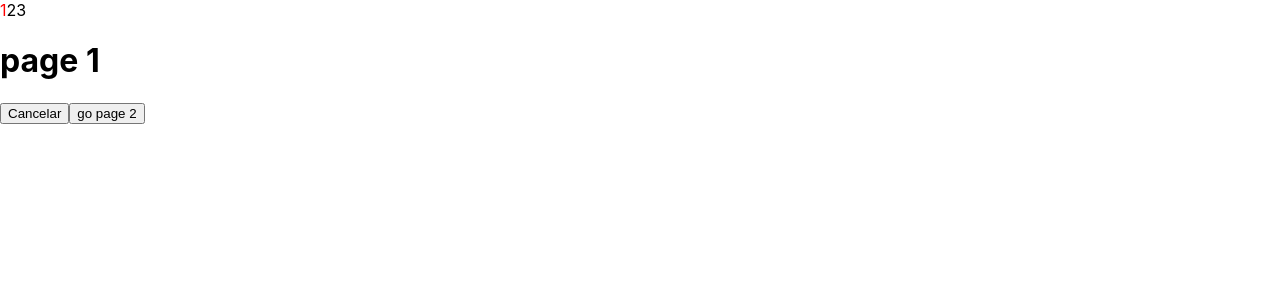
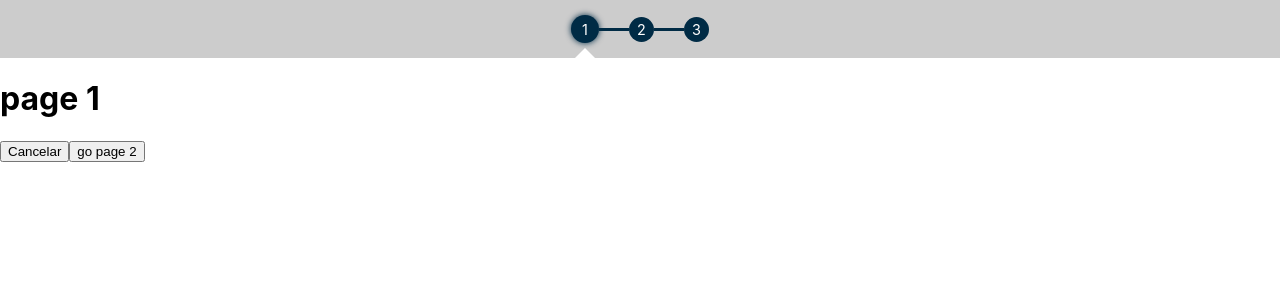
Before and after one commit to luigi055/password-manager, a React (Create React App) app: page / in a window 1280 px wide. Shown: the top 300 px of the page. Built offline with nearby package versions, Linux system fonts and the light colour scheme.

Commit message:
wizard component done

```diff
--- a/src/components/wizard/wizard.jsx
+++ b/src/components/wizard/wizard.jsx
@@ -7,21 +7,38 @@ const Wizard = ({ children, currentPage }) => {
 	const countChildren = React.Children.count(children);
 	const pagesIndex = Array.from({ length: countChildren }, (_, i) => i + 1);
 
+	const getCurrentPageStatus = (page) => {
+		let classes = "wizard__info-page";
+		if (currentPage > page) {
+			classes += " wizard__info-page--filled";
+		} else if (currentPage === page) {
+			classes += " wizard__info-page--active";
+		}
+
+		return classes;
+	};
+
 	return (
 		<div>
-			<header>
+			<header className="wizard__header">
+				<ul className="wizard__info-page__group">
 					{pagesIndex.map((page) => (
-					<span
-						className={
-							currentPage === page ? "wizard_info-page--active" : undefined
-						}
+						<li
+							className={getCurrentPageStatus(page)}
 							data-testid={tst.WIZARD_INFO_PAGE}
 							id={`info-page-${page}`}
 							key={page}
+							aria-current={currentPage === page}
 						>
-						{page}
-					</span>
+							<div className="wizard__info-page__circle">
+								{currentPage > page ? "✓" : page}
+							</div>
+							{page !== countChildren && (
+								<div className="wizard__info-page__separator" />
+							)}
+						</li>
 					))}
+				</ul>
 			</header>
 			{children[currentPage - 1]}
 		</div>
--- a/src/components/wizard/wizard.scss
+++ b/src/components/wizard/wizard.scss
@@ -1,5 +1,64 @@
+@import "../../styles/base";
+
 .wizard {
-	&_info-page--active {
-		color: red;
+	&__header {
+		background: #ccc;
+	}
+
+	&__info-page__group {
+		display: flex;
+		flex-direction: row;
+		justify-content: center;
+		margin: 0;
+		padding: 15px 0;
+	}
+
+	&__info-page {
+		align-items: center;
+		color: $white;
+		display: flex;
+		position: relative;
+	}
+
+	&__info-page__circle {
+		align-items: center;
+		background: $secondary-color;
+		border-radius: 50%;
+		display: flex;
+		font-size: 0.9rem;
+		height: 25px;
+		justify-content: center;
+		width: 25px;
+	}
+
+	&__info-page__separator {
+		background: $secondary-color;
+		height: 3px;
+		width: 30px;
+	}
+
+	&__info-page--active {
+		&::after {
+			bottom: -15px;
+			content: " ";
+			position: absolute;
+			left: 4px; // border-with left - (28px circle with / 2)
+			border-width: 10px;
+			border-style: solid;
+			border-color: transparent transparent $white transparent;
+		}
+
+		.wizard__info-page__circle {
+			box-shadow: 0 0 6px $secondary-color;
+			height: 28px;
+			width: 28px;
+		}
+	}
+
+	&__info-page--filled {
+		.wizard__info-page__circle,
+		.wizard__info-page__separator {
+			background: $primary-color;
+		}
 	}
 }
--- a/src/views/ProductInformation/index.js
+++ b/src/views/ProductInformation/index.js
@@ -1,6 +1,7 @@
 import React from "react";
 import PropTypes from "prop-types";
 import * as tst from "./test-identifiers";
+import "./product-information.scss";
 
 const ProductInformation = ({ onNextButtonClick }) => (
 	<div>
--- /dev/null
+++ b/src/views/ProductInformation/product-information.scss
@@ -0,0 +1,2 @@
+.product-information {
+}
```
Also changed, not shown: 1 other file (tests, documents, lock files or other folders). Lines whose indentation alone changed are shown as unchanged.
